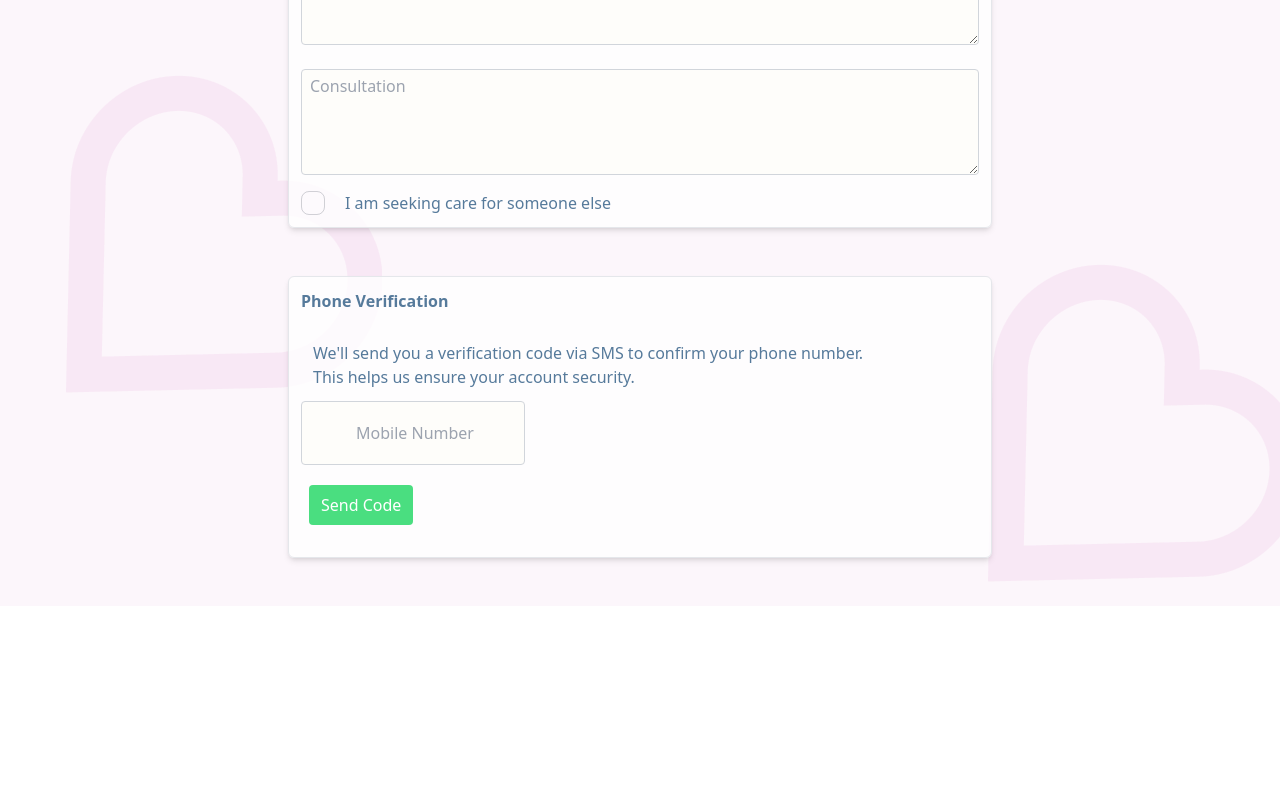
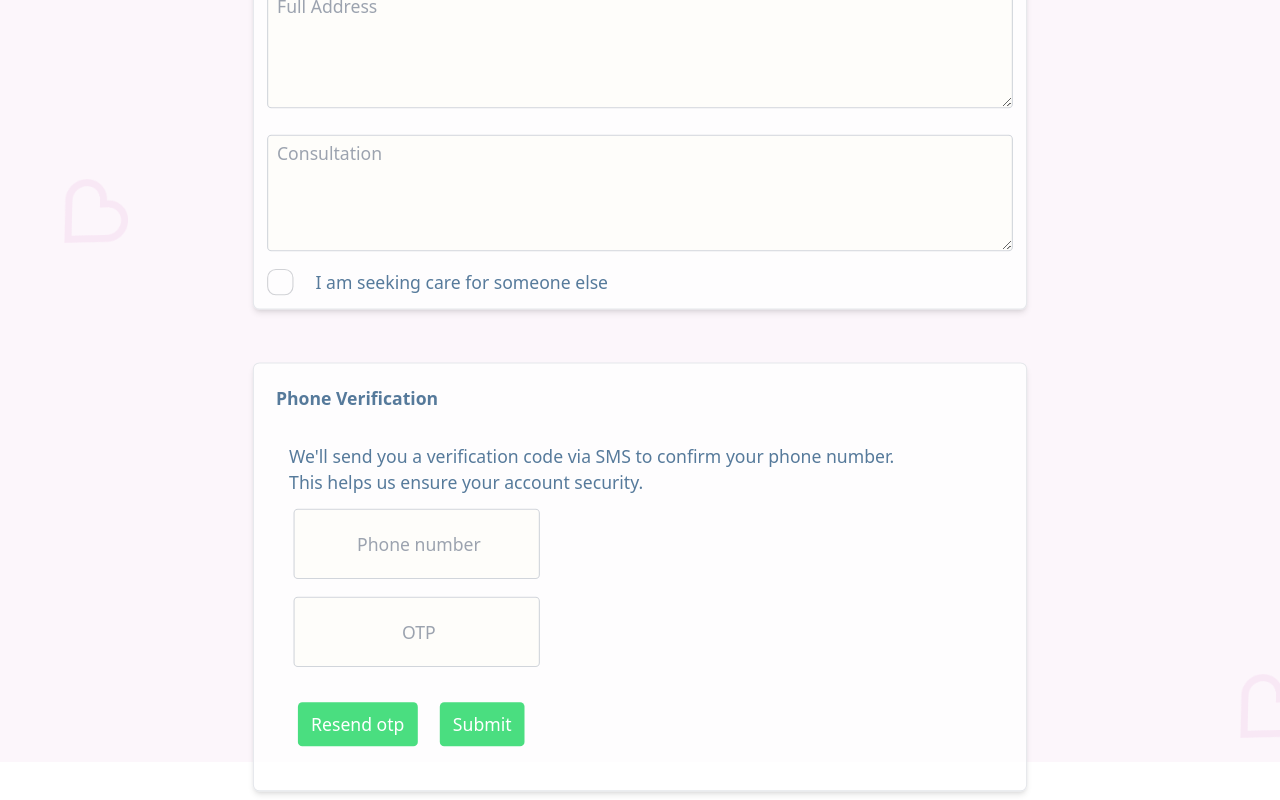
Before and after one commit to prjUn24/tcs_web, a React (Vite) app in the folder TheCaringSoul/: page /book/service in a window 1280 px wide. Shown: the part 1026-1826 px from the top of the page. Before the commit the page ends 1632 px from the top, so only its background shows below. Built offline with nearby package versions, Linux system fonts and the light colour scheme.

Commit message:
Esa Added Login, Signup and forgot password page

```diff
--- a/TheCaringSoul/src/App.jsx
+++ b/TheCaringSoul/src/App.jsx
@@ -1,19 +1,21 @@
-import { useState } from 'react'
-import reactLogo from './assets/react.svg'
-import viteLogo from '/vite.svg'
+
 import './index.css'
 
-
-import Routers from './Pages/Routers'
+import { Routes, Route, Navigate } from 'react-router-dom';
+import PageRouters from './Pages/Routers';
+import Login from './Components/AuthPages/Login';
+import SignUp from './Components/AuthPages/SignUp';
+import ForgotPassword from './Components/AuthPages/ForgotPassword';
 
 function App() {
   return (
-    <>
-
-    <Routers/>
-
-    </>
-  )
+    <Routes>
+      <Route path='*' element={<PageRouters />} />
+      <Route path='/login' element={<Login />} />
+      <Route path='/signup' element={<SignUp/>}/>
+      <Route path='/forgotpassword' element={<ForgotPassword/>}/>
+    </Routes>
+  );
 }
 
-export default App
+export default App;
--- /dev/null
+++ b/TheCaringSoul/src/Components/AuthPages/ForgotPassword.jsx
@@ -0,0 +1,42 @@
+import React, { useState } from 'react'
+
+export default function ForgotPassword() {
+    const [credentials, setCredentials] = useState({number:'', otp:''})
+    const formhandle =(e)=>{
+        e.preventDefault()
+    }
+  return (
+    <div className='w-full bg-amour hero h-screen flex justify-center align-middle relative p-3 md:p-5 lg:p-10'>
+
+
+        <form className='p-5 scale-110 text-sm md:text-md bg-white flex flex-col md:w-96 pl-7 pr-7 text-center rounded-xl shadow-xl  self-center '
+         onSubmit={(e)=> {formhandle(e)}}
+         >
+            <div className='w-full text-center font-bold text-2xl'>OTP verification</div>
+            <div className='p-3'>
+                    <div className='w-full text-center text-sm'>otp sent to registered mobile number</div>
+                    <input required
+  type="tel"
+  className='w-full mt-4 p-1 pl-2 text-left bg-amber-50/20 border border-gray-300 rounded active:border-gray-300 focus:outline-none focus:border-gray-400 focus:text-black'
+  pattern="^\d{10}$"
+  maxLength={10}
+  placeholder='enter otp here'
+  value={credentials.number}
+  onChange={(e) => {
+    const value = e.target.value.replace(/\D/g, '');
+    if (value.length <= 10) {
+        setCredentials({ ...credentials, number: value });
+    }
+  }}
+
+/>
+            </div>
+            <div className='w-full flex p-5 flex-row gap-5'>
+                <button className='bg-green-400 font-medium text-white p-2 rounded pl-3 pr-3 cursor-pointer'>Resend otp</button>
+                <button className='bg-green-400 font-medium text-white p-2 rounded pl-3 pr-3 cursor-pointer' type='submit' >Submit</button>
+              </div>
+        </form>
+
+    </div>
+  )
+}
--- /dev/null
+++ b/TheCaringSoul/src/Components/AuthPages/Login.jsx
@@ -0,0 +1,43 @@
+import React, { useState } from 'react'
+import { useNavigate } from 'react-router-dom'
+
+export default function Login() {
+
+    const [credentials, setCredentials] = useState({email:'', pass:''})
+    const [info, setInfo] = useState('')
+
+    const navigate = useNavigate()
+
+    const formSubmit =(e)=> {
+        e.preventDefault()
+    }
+  return (
+    <div className='w-full bg-amour hero h-screen flex justify-center align-middle relative p-3 md:p-5 lg:p-10'>
+
+
+        <form className='p-5 scale-110 text-sm md:text-md bg-white flex flex-col md:w-96 pl-7 pr-7 text-center rounded-xl shadow-xl  self-center ' onSubmit={(e)=> {formSubmit(e)}} >
+            <div className='w-full text-center font-bold text-2xl'>Login</div>
+
+            <div className='mt-6 text-left  flex flex-col gap-2'>
+                <div className='font-medium'>Email</div>
+                <input required value={credentials.email} onChange={(e)=>{setCredentials({...credentials, email:e.target.value})}} type="email" placeholder='email' className='w-full p-1 pl-2  bg-amber-50/20 border border-gray-300 rounded active:border-gray-300 focus:outline-none focus:border-gray-400 focus:text-black' name="" id="" />
+                <div required className='font-medium'>Password</div>
+                <input value={credentials.pass} onChange={(e)=>{setCredentials({...credentials, pass:e.target.value})}} type="password" placeholder='password' className='w-full relative p-1 pl-2 rounded bg-amber-50/20 border border-gray-300  active:border-gray-300 focus:outline-none focus:border-gray-400 focus:text-black/80'  name="" id="" />
+            </div>
+            <div onClick={()=>{navigate("/forgotpassword")}} className='w-full text-right mt-2 underline underline-offset-1 text-slateblue/80 cursor-pointer hover:text-slateblue'>forgot password</div>
+
+            <button type='submit' className='mt-4 rounded bg-green-400/70 hover:bg-green-400 hover:text-white text-white/80 flex-inline p-2  font-bold'>Login</button>
+
+                <div className='mt-2'>{info}</div>
+            <div className='flex flex-row justify-center align-middle gap-2 mt-6'>
+                <div className='w-full p-[1px] rounded  bg-slate-500/15 self-center'></div>
+                <div className='self-center'>or</div>
+                <div className='w-full p-[1px] rounded  bg-slate-500/15 self-center'> </div>
+            </div>
+            <div className='mt-6 text-sm'>Dont have an account <span className='underline underline-offset-1 text-slateblue/80 cursor-pointer hover:text-slateblue' onClick={()=>{navigate("/signup")}}>sign up</span> here</div>
+
+        </form>
+
+    </div>
+  )
+}
--- /dev/null
+++ b/TheCaringSoul/src/Components/AuthPages/SignUp.jsx
@@ -0,0 +1,62 @@
+import React, { useState } from 'react'
+
+export default function SignUp() {
+    const [register, setRegister] = useState({firstname:'',
+                                              lastname: '',
+                                              number: '',
+                                              address: '',
+                                              email: '',
+                                              password: '',
+                                              repassword: '',
+
+    })
+
+
+    const formhandle =(e) =>{
+        e.preventDefault()
+    }
+  return (
+    <div className='w-full bg-amour hero h-screen flex justify-center align-middle relative p-3 md:p-5 lg:p-10'>
+
+
+    <form onSubmit={(e)=>{formhandle(e)}} className='p-5 scale-110 w-96 text-sm md:text-md bg-white flex flex-col gap-3 md:w-96 pl-7 pr-7 text-center rounded-xl shadow-xl  self-center '  >
+        <div className='w-full text-left font-bold text-2xl'>Registartion</div>
+        <input required type="text" placeholder='first name' className='w-full p-1 pl-2  bg-amber-50/20 border border-gray-300 rounded active:border-gray-300 focus:outline-none focus:border-gray-400 focus:text-black' />
+        <input required type="text" placeholder='last name' className='w-full p-1 pl-2  bg-amber-50/20 border border-gray-300 rounded active:border-gray-300 focus:outline-none focus:border-gray-400 focus:text-black' />
+        <input required
+  type="tel"
+  className='w-full p-1 pl-2 text-left bg-amber-50/20 border border-gray-300 rounded active:border-gray-300 focus:outline-none focus:border-gray-400 focus:text-black'
+  pattern="^\d{10}$"
+  maxLength={10}
+  placeholder='Phone number'
+  value={register.number}
+  onChange={(e) => {
+    const value = e.target.value.replace(/\D/g, '');
+    if (value.length <= 10) {
+      setRegister({ ...register, number: value });
+    }
+  }}
+
+/>
+<textarea
+            value={register.address}
+            onChange={(e) => { setRegister({ ...register, address: e.target.value }) }}
+
+            className='mt-6 p-1 pl-2 bg-amber-50/20 border border-gray-300 rounded active:border-gray-300 focus:outline-none focus:border-gray-400 focus:text-black'
+            placeholder='address'
+            rows={4}
+            required
+          />
+          <input required type="email" name="" placeholder='email' id="" className='w-full p-1 pl-2  bg-amber-50/20 border border-gray-300 rounded active:border-gray-300 focus:outline-none focus:border-gray-400 focus:text-black'/>
+          <input required type="password" placeholder='password' name="" id="" className='w-full p-1 pl-2  bg-amber-50/20 border border-gray-300 rounded active:border-gray-300 focus:outline-none focus:border-gray-400 focus:text-black'/>
+          <input required type="password" placeholder='re-type password' name="" id="" className='w-full p-1 pl-2  bg-amber-50/20 border border-gray-300 rounded active:border-gray-300 focus:outline-none focus:border-gray-400 focus:text-black'/>
+
+
+          <button type='submit' className='mt-4 rounded bg-green-400/70 hover:bg-green-400 hover:text-white text-white/80 flex-inline p-2  font-bold'>Sign up</button>
+
+
+    </form>
+
+</div>
+  )
+}
--- a/TheCaringSoul/src/Components/BookServices/MainContainer.jsx
+++ b/TheCaringSoul/src/Components/BookServices/MainContainer.jsx
@@ -18,7 +18,8 @@ export default function ServiceContainer() {
     months: '',
     caregivergender: '',
     language: '',
-    otpsent: false,
+    otpsent: true,
+    number: ''
   });
 
   const [availabilityClickedIndex, setAvailabilityClickedIndex] = useState(null);
@@ -50,11 +51,11 @@ export default function ServiceContainer() {
   return (
     <div className='hero lg:p-10 bg-amour/40 relative text-slateblue p-3 md:p-5 w-full justify-items-center font-medium'>
 
-      <img src={image} className='absolute top-2 left-6' alt="" />
-      <img src={image} className='absolute top-2/3 left-6' alt="" />
-      <img src={image} className='absolute -right-6 bottom-6' alt="" />
-      <img src={image} className='absolute -right-6 bottom-3/5' alt="" />
-      <form className='relative lg:w-3/5 w-full mt-24 z-20 p-2' onSubmit={handleForm}>
+      <img src={image} className='absolute top-2 left-6 w-16 h-16' alt="" />
+      <img src={image} className='absolute top-2/3 left-6 w-16 h-16' alt="" />
+      <img src={image} className='absolute -right-6 bottom-6 w-16 h-16' alt="" />
+      <img src={image} className='absolute -right-6 bottom-3/5 w-16 h-16' alt="" />
+      <form className='relative md:scale-110 lg:w-3/5 w-full md:mt-36 mt-24 z-20 p-2' onSubmit={handleForm}>
         <div className='border p-3 shadow-md bg-white/80 rounded-md'>
           <label className={`${loggedin.status ? 'text-black/60' : 'text-blacks'} font-semibold`}>
             Please Enter Your Name
@@ -180,7 +181,7 @@ export default function ServiceContainer() {
           </div>
         </div>
 
-        <div className='mt-12 border shadow-md bg-white/80 p-3 rounded-md'>
+        <div className='mt-12 border shadow-md bg-white/80 p-3 rounded-md p-5'>
           <label className='font-semibold'>Phone Verification</label>
           <p className='mt-4 p-3'>
             We&apos;ll send you a verification code via SMS to confirm your phone number.<br />
@@ -188,20 +189,43 @@ export default function ServiceContainer() {
           </p>
 
           <input
-            type="tel"
-            className='w-56 h-16 p-1 pl-2 text-center bg-amber-50/20 border border-gray-300 rounded active:border-gray-300 focus:outline-none focus:border-gray-400 focus:text-black'
-            pattern='\d{10}'
-            placeholder='Mobile Number'
-            value={formData.otp}
-            onChange={(e) => { setFormData({ ...formData, otp: e.target.value }) }}
-            required
-          />
+  type="tel"
+  className='w-56 ml-4 h-16 p-1 pl-2 text-center bg-amber-50/20 border border-gray-300 rounded active:border-gray-300 focus:outline-none focus:border-gray-400 focus:text-black'
+  pattern="^\d{10}$"
+  maxLength={10}
+  placeholder='Phone number'
+  value={formData.number}
+  onChange={(e) => {
+    const value = e.target.value.replace(/\D/g, '');
+    if (value.length <= 10) {
+      setFormData({ ...formData, number: value });
+    }
+  }}
+  required
+/>
 
-          <div className='p-5 pl-2'>
+          <div className='mt-4'>
             {formData.otpsent ? (
-              <div className='w-full flex flex-row gap-5'>
-                <div className='bg-green-400 text-white p-2 rounded pl-3 pr-3 cursor-pointer'>Resend Otp</div>
+              <div className='flex flex-col gap-3 w-full'>
+                  <input
+  type="tel"
+  className='w-56 h-16 ml-4 p-1 pl-2 text-center bg-amber-50/20 border border-gray-300 rounded active:border-gray-300 focus:outline-none focus:border-gray-400 focus:text-black'
+  pattern="^\d{4}$"
+  maxLength={4}
+  placeholder='OTP'
+  value={formData.otp}
+  onChange={(e) => {
+    const value = e.target.value.replace(/\D/g, '');
+    if (value.length <= 4) {
+      setFormData({ ...formData, otp: value });
+    }
+  }}
+  required
+/>
+              <div className='w-full flex p-5 flex-row gap-5'>
+                <div className='bg-green-400 text-white p-2 rounded pl-3 pr-3 cursor-pointer'>Resend otp</div>
                 <div className='bg-green-400 text-white p-2 rounded pl-3 pr-3 cursor-pointer' onClick={handleForm}>Submit</div>
+              </div>
               </div>
             ) :
               <button className='bg-green-400 text-white p-2 rounded pl-3 pr-3'>Send Code</button>
--- a/TheCaringSoul/src/Components/LandingPage/Navbar.jsx
+++ b/TheCaringSoul/src/Components/LandingPage/Navbar.jsx
@@ -1,8 +1,10 @@
 import { useState, useEffect } from "react"
 import logo from "../../assets/logo.png"
+import { useNavigate } from "react-router-dom"
 
 
 export default function Navbar(){
+  const navigate = useNavigate()
     return (
       <div className="navbar z-10 absolute top-0 bg-opal/20 uppercase font-medium text-black/70">
   <div className="navbar-start w-full ml-6 lg:w-36">
@@ -45,7 +47,7 @@ export default function Navbar(){
     </div>
     <div className="flex-row lg:flex hidden gap-5 justify-center align-middle">
          <div className="self-center text-black/55 cursor-pointer" >contact us</div>
-         <div className="text-white font-extrabold cursor-pointer bg-buttoncolor p-2 self-center text-center w-28 rounded-full">log in</div>
+         <div onClick={()=>{navigate("/login")}} className="text-white font-extrabold cursor-pointer bg-buttoncolor p-2 self-center text-center w-28 rounded-full">log in</div>
     </div>
   </div>
 </div>
```
Also changed, not shown: TheCaringSoul/src/Components/Authentication/ForgetPassword.jsx (deleted, +0 -9 lines), TheCaringSoul/src/Components/Authentication/SignIn.jsx (deleted, +0 -9 lines), TheCaringSoul/src/Components/Authentication/SignUp.jsx (deleted, +0 -9 lines), TheCaringSoul/src/Pages/Routers.jsx (+10 -12 lines), TheCaringSoul/firebase.json (added), 1 other file (tests, documents, lock files or other folders).
